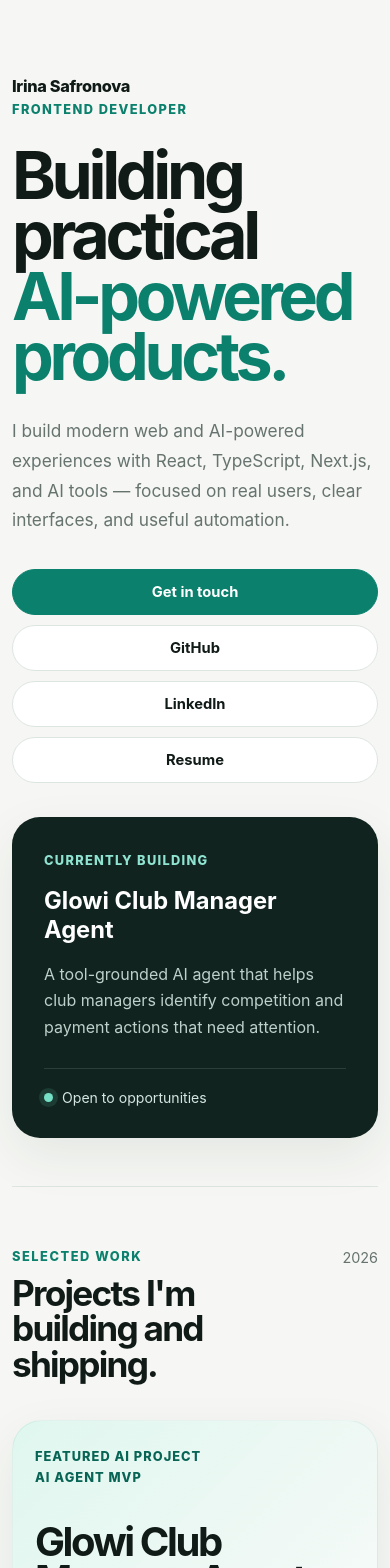
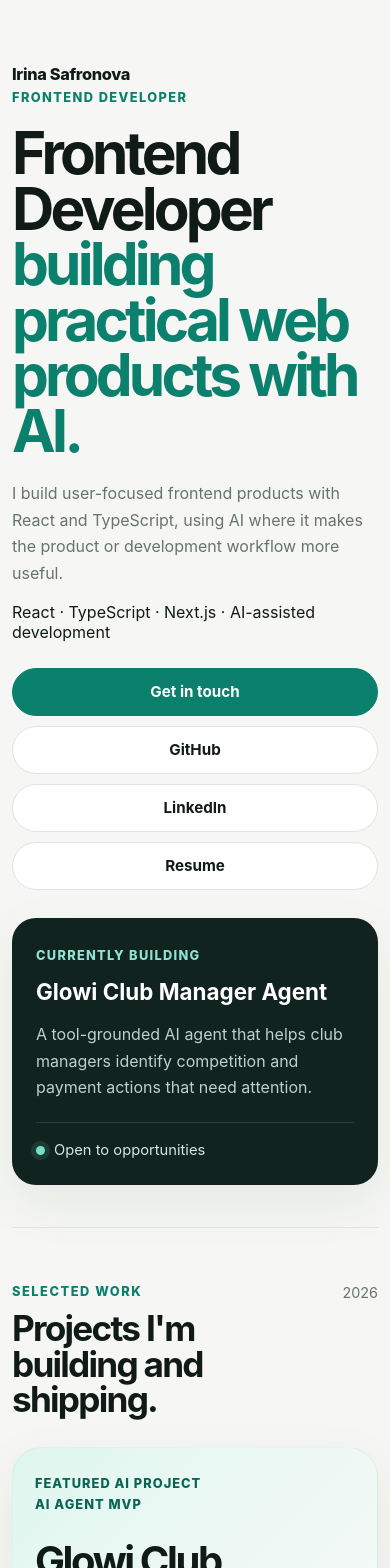
Before and after one commit to rabbitrunout/irina-ai-portfolio, a React (Vite) app: page / in a window 390 px wide. Shown: the top 1568 px of the page. Built offline with nearby package versions, Linux system fonts and the light colour scheme.

Commit message:
fix: restore mobile accessibility improvements

```diff
--- a/src/App.css
+++ b/src/App.css
@@ -880,6 +880,106 @@ textarea:focus-visible {
   }
 }
 
+
+/* =========================
+   WEEK 6 MOBILE POLISH
+========================= */
+
+@media (max-width: 620px) {
+  .hero-section {
+    padding: 36px 0 42px;
+    gap: 28px;
+  }
+
+  .hero-intro {
+    margin-bottom: 20px;
+  }
+
+  .hero-copy h1 {
+    font-size: clamp(2.9rem, 15vw, 4.2rem);
+    line-height: 0.95;
+  }
+
+  .hero-text {
+    margin-top: 22px;
+    font-size: 1rem;
+    line-height: 1.65;
+  }
+
+  nav {
+    margin-top: 26px;
+    gap: 10px;
+  }
+
+  nav a {
+    min-height: 48px;
+    font-size: 0.95rem;
+  }
+
+  .hero-card {
+    padding: 26px 24px;
+    border-radius: 24px;
+  }
+
+  .hero-card strong {
+    margin-top: 14px;
+    font-size: 1.4rem;
+  }
+
+  .availability {
+    margin-top: 22px;
+    padding-top: 18px;
+    font-size: 0.92rem;
+  }
+
+  .selected-work,
+  .about-strip {
+    padding: 56px 0;
+  }
+
+  .section-heading {
+    margin-bottom: 30px;
+    gap: 18px;
+  }
+
+  .featured-project h3 {
+    margin-top: 30px;
+  }
+
+  .project-meta {
+    margin-top: 28px;
+  }
+
+  .secondary-projects article {
+    min-height: auto;
+    padding: 24px 22px;
+  }
+
+  .building-section {
+    margin: 56px 0;
+    padding: 30px 22px;
+  }
+
+  .contact-section {
+    padding: 64px 0 72px;
+  }
+
+  .contact-field label {
+    font-size: 0.9rem;
+  }
+
+  .contact-field input,
+  .contact-field textarea {
+    font-size: 16px;
+  }
+
+  footer {
+    gap: 8px;
+    padding-top: 22px;
+    line-height: 1.5;
+  }
+}
+
 @media (prefers-reduced-motion: reduce) {
   html {
     scroll-behavior: auto;
--- a/src/App.tsx
+++ b/src/App.tsx
@@ -1,7 +1,6 @@
 import './App.css'
 
 import CaseStudyCard from './components/CaseStudyCard'
-
 import ContactForm from './components/ContactForm'
 
 function App() {
@@ -16,21 +15,21 @@ function App() {
           </div>
 
           <h1>
-            Building practical
-            <span>AI-powered products.</span>
+            Frontend Developer
+            <span> building practical web products with AI.</span>
           </h1>
 
           <p className="hero-text">
-            I build modern web and AI-powered experiences with React,
-            TypeScript, Next.js, and AI tools — focused on real users,
-            clear interfaces, and useful automation.
+            I build user-focused frontend products with React and TypeScript,
+            using AI where it makes the product or development workflow more useful.
+          </p>
+
+          <p className="hero-stack">
+            React · TypeScript · Next.js · AI-assisted development
           </p>
 
           <nav aria-label="Professional links">
-            <a
-              className="primary-link"
-              href="#contact"
-            >
+            <a className="primary-link" href="#contact">
               Get in touch
             </a>
 
@@ -62,9 +61,7 @@ function App() {
 
         <aside className="hero-card">
           <span>Currently building</span>
-
           <strong>Glowi Club Manager Agent</strong>
-
           <p>
             A tool-grounded AI agent that helps club managers identify
             competition and payment actions that need attention.
@@ -84,7 +81,6 @@ function App() {
             <p className="eyebrow">Selected work</p>
             <h2>Projects I&apos;m building and shipping.</h2>
           </div>
-
           <span>2026</span>
         </div>
 
@@ -95,7 +91,6 @@ function App() {
           </div>
 
           <h3>Glowi Club Manager Agent</h3>
-
           <p>
             A read-only club-management agent that checks competition
             and payment data, determines priorities with tool-grounded
@@ -128,9 +123,7 @@ function App() {
 
           <article className="approach-card">
             <span>How I work</span>
-
             <h3>Build, test, iterate.</h3>
-
             <ul>
               <li>Build for real users and real workflows.</li>
               <li>Ground AI features in structured data.</li>
@@ -145,10 +138,7 @@ function App() {
       <section className="about-strip">
         <div>
           <p className="eyebrow">About</p>
-
-          <h2>
-            Frontend engineering with practical AI integration.
-          </h2>
+          <h2>Frontend engineering with practical AI integration.</h2>
         </div>
 
         <p>
@@ -165,10 +155,7 @@ function App() {
 
         <div className="building-grid">
           <div>
-            <h2>
-              Glowi is becoming more than a chat interface.
-            </h2>
-
+            <h2>Glowi is becoming more than a chat interface.</h2>
             <p>
               Current work includes structured tool results, agent
               workflows, deterministic priority logic, failure handling,
@@ -188,9 +175,7 @@ function App() {
       {/* CONTACT */}
       <section className="contact-section" id="contact">
         <p className="eyebrow">Let&apos;s connect</p>
-
         <h2>Let&apos;s build something useful.</h2>
-
         <p>
           I&apos;m open to roles and projects where I can build useful
           products, learn quickly, and contribute across frontend and AI
```
Lines whose indentation alone changed are shown as unchanged.
